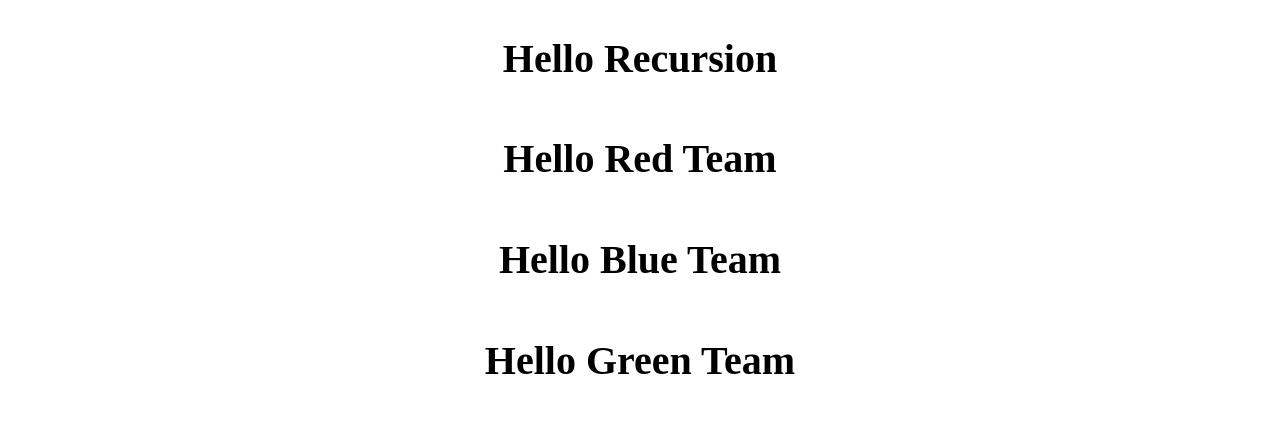
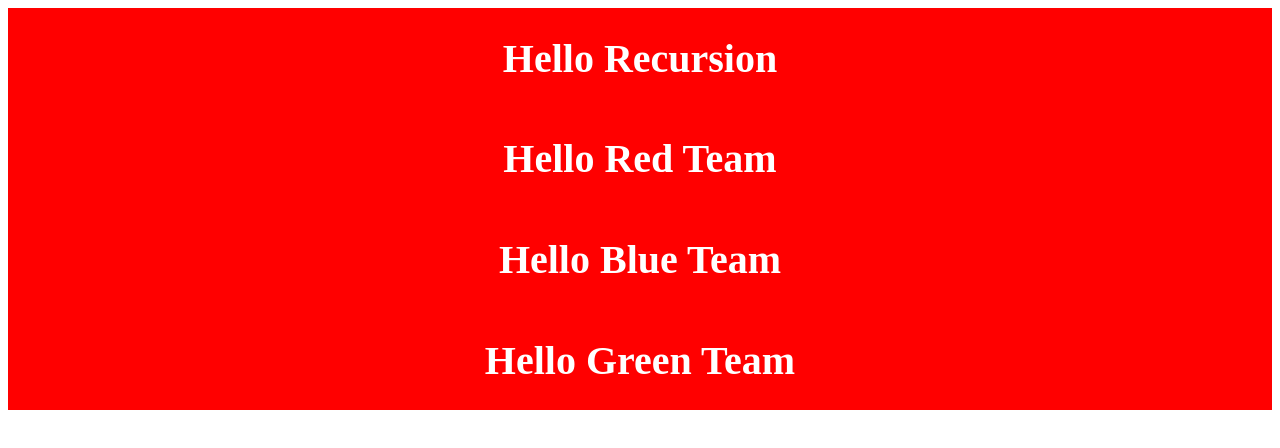
Before and after one commit to Beginners-2025-April-2-Blue/task1, a plain HTML site: page index.html in a window 1280 px wide. Drawn offline with Linux system fonts and the light colour scheme.

Commit message:
add style.css

```diff
--- a/style.css
+++ b/style.css
@@ -4,3 +4,8 @@
     align-items: center;
     font-size:20px;
 }
+
+.container{
+    background: #f00;
+    color: #ffffff;
+}
```
